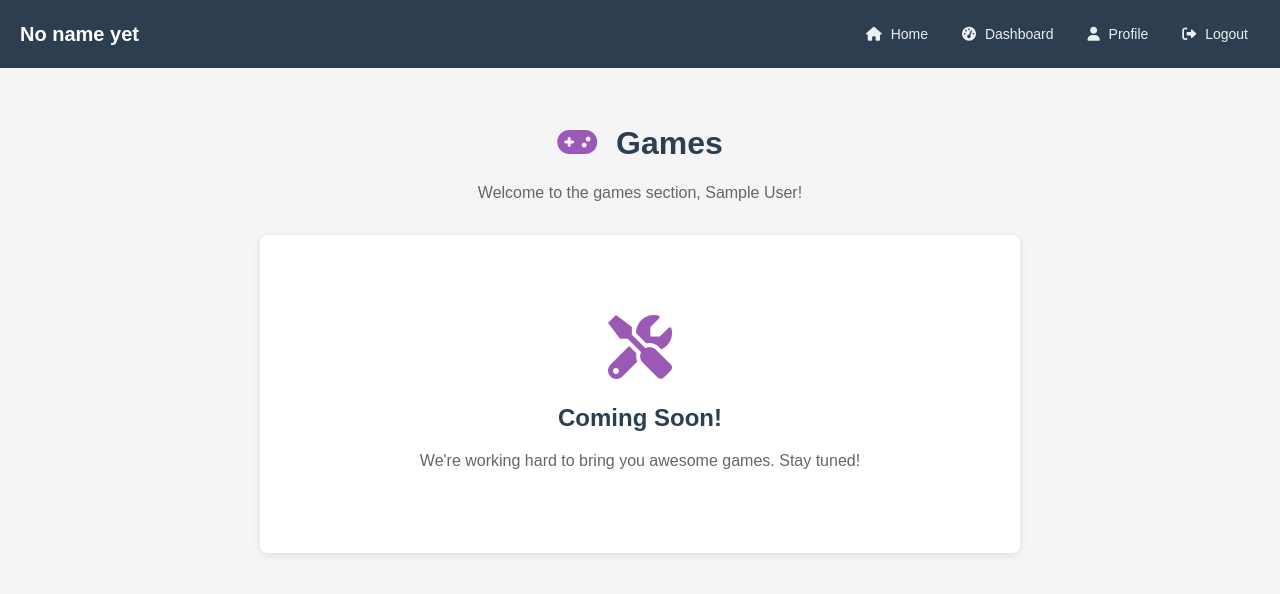
After one commit to matrix505/flask_WEB_SYSTEM_client1, a Flask app: page /games in a window 1280 px wide. The commit adds this page. Shown: the top 594 px of the page. Run offline with Flask 3, Linux system fonts and the light colour scheme; the visitor is signed in with stand-in values (Sample User, id 1).

Commit message:
Fixed dashboard navbar, game button, and includes the new created reserve page for games ( for only verify user)

```diff
--- a/app.py
+++ b/app.py
@@ -256,6 +256,12 @@ def profile():
 
     return render_template('profile.html', user=user)
 
+@app.route('/games')
+@login_required
+def games():
+    """Games page - only for verified users"""
+    return render_template('games.html')
+
 # ============ ADMIN ROUTES ============
 
 @app.route('/admin/dashboard')
@@ -355,7 +361,7 @@ def admin_edit_user(user_id):
                 flash(error, 'error')
             return render_template('admin_edit_user.html', user=user)
 
-        # Update user
+
         models.admin_update_user(user_id, username, email, firstname, middlename,
                                  lastname, birthday, contact, role)
 
@@ -368,7 +374,7 @@ def admin_edit_user(user_id):
 @admin_required
 def admin_delete_user(user_id):
     """Admin delete user"""
-    # Don't allow deleting yourself
+    # don't allow admin to delete themselves
     if user_id == session.get('user_id'):
         flash('You cannot delete yourself!', 'error')
         return redirect(url_for('admin_users'))
@@ -440,7 +446,7 @@ def admin_upload_profile():
 
     return redirect(url_for('admin_content'))
 
-# ============ ERROR HANDLERS ============
+# error page
 
 @app.errorhandler(404)
 def page_not_found(e):
@@ -449,4 +455,4 @@ def page_not_found(e):
 # ============ RUN APP ============
 
 if __name__ == '__main__':
-    app.run(debug=True)
+    app.run(host="0.0.0.0", port=5000, debug=True)
--- a/static/css/style.css
+++ b/static/css/style.css
@@ -91,6 +91,16 @@ a {
     margin-right: 8px;
 }
 
+.nav-toggle {
+    display: none;
+    background: none;
+    border: none;
+    color: #fff;
+    font-size: 24px;
+    cursor: pointer;
+    padding: 5px 10px;
+}
+
 .nav-links {
     display: flex;
     gap: 10px;
@@ -110,6 +120,20 @@ a {
 
 .nav-links a i {
     margin-right: 5px;
+}
+
+.nav-links .nav-games-btn {
+    background: linear-gradient(135deg, #9b59b6, #e74c3c);
+    color: #fff;
+    font-weight: bold;
+}
+
+.nav-links .nav-games-btn:hover {
+    background: linear-gradient(135deg, #8e44ad, #c0392b);
+}
+
+.nav-links .nav-games-btn i {
+    color: #f1c40f;
 }
 
 /* Flash messages */
@@ -893,17 +917,87 @@ a {
     font-size: 14px;
 }
 
+/* Games Page */
+.games-container {
+    max-width: 800px;
+    margin: 30px auto;
+    padding: 0 20px;
+}
+
+.games-header {
+    text-align: center;
+    margin-bottom: 30px;
+}
+
+.games-header h1 {
+    color: #2c3e50;
+    font-size: 2rem;
+    margin-bottom: 10px;
+}
+
+.games-header h1 i {
+    color: #9b59b6;
+    margin-right: 10px;
+}
+
+.games-header p {
+    color: #666;
+}
+
+.games-content {
+    background-color: #fff;
+    border-radius: 8px;
+    box-shadow: 0 2px 8px rgba(0, 0, 0, 0.1);
+    padding: 40px;
+}
+
+.coming-soon-box {
+    text-align: center;
+    padding: 40px 20px;
+}
+
+.coming-soon-box i {
+    color: #9b59b6;
+    margin-bottom: 20px;
+}
+
+.coming-soon-box h2 {
+    color: #2c3e50;
+    margin-bottom: 10px;
+}
+
+.coming-soon-box p {
+    color: #666;
+}
+
 /* Responsive */
 @media (max-width: 768px) {
     .navbar {
-        flex-direction: column;
-        gap: 10px;
+        flex-wrap: wrap;
         padding: 10px 15px;
     }
 
+    .nav-toggle {
+        display: block;
+    }
+
     .nav-links {
-        flex-wrap: wrap;
-        justify-content: center;
+        display: none;
+        width: 100%;
+        flex-direction: column;
+        gap: 5px;
+        margin-top: 10px;
+        padding-top: 10px;
+        border-top: 1px solid #34495e;
+    }
+
+    .nav-links.nav-active {
+        display: flex;
+    }
+
+    .nav-links a {
+        text-align: center;
+        padding: 10px;
     }
 
     .dashboard-container {
--- a/templates/base.html
+++ b/templates/base.html
@@ -14,17 +14,21 @@
                 No name yet
             </a>
         </div>
-        <div class="nav-links">
+        <button class="nav-toggle" onclick="toggleNav()">
+            <i class="fas fa-bars"></i>
+        </button>
+        <div class="nav-links" id="navLinks">
             <a href="{{ url_for('index') }}"><i class="fas fa-home"></i> Home</a>
 
             {% if session.get('loggedIn') %}
                 {% if session.get('role') == 'admin' %}
                     <a href="{{ url_for('admin_dashboard') }}"><i class="fas fa-tachometer-alt"></i> Dashboard</a>
+                    <a href="{{ url_for('profile') }}"><i class="fas fa-user"></i> Profile</a>
+                    <a href="{{ url_for('logout') }}" data-confirm="Are you sure you want to logout?" data-title="Logout"><i class="fas fa-sign-out-alt"></i> Logout</a>
                 {% else %}
                     <a href="{{ url_for('user_dashboard') }}"><i class="fas fa-tachometer-alt"></i> Dashboard</a>
+                    <a href="{{ url_for('games') }}" class="nav-games-btn"><i class="fas fa-gamepad"></i> Games</a>
                 {% endif %}
-                <a href="{{ url_for('profile') }}"><i class="fas fa-user"></i> Profile</a>
-                <a href="{{ url_for('logout') }}" data-confirm="Are you sure you want to logout?" data-title="Logout"><i class="fas fa-sign-out-alt"></i> Logout</a>
             {% else %}
                 <a href="{{ url_for('login') }}"><i class="fas fa-sign-in-alt"></i> Login</a>
                 <a href="{{ url_for('register') }}"><i class="fas fa-user-plus"></i> Register</a>
@@ -68,7 +72,7 @@
     </div>
 
     <script>
-        // Confirmation Modal Functions
+        // confirmation
         function showConfirm(title, message, onConfirm, confirmBtnClass) {
             var modal = document.getElementById('confirmModal');
             document.getElementById('modalTitle').textContent = title;
@@ -130,6 +134,12 @@
                 setTimeout(function() { msg.remove(); }, 500);
             });
         }, 5000);
+
+        // Toggle mobile navigation
+        function toggleNav() {
+            var navLinks = document.getElementById('navLinks');
+            navLinks.classList.toggle('nav-active');
+        }
     </script>
 </body>
 </html>
--- /dev/null
+++ b/templates/games.html
@@ -0,0 +1,20 @@
+{% extends 'base.html' %}
+
+{% block title %}Games - MyBlog{% endblock %}
+
+{% block content %}
+<div class="games-container">
+    <div class="games-header">
+        <h1><i class="fas fa-gamepad"></i> Games</h1>
+        <p>Welcome to the games section, {{ session.get('firstname') }}!</p>
+    </div>
+
+    <div class="games-content">
+        <div class="coming-soon-box">
+            <i class="fas fa-tools fa-4x"></i>
+            <h2>Coming Soon!</h2>
+            <p>We're working hard to bring you awesome games. Stay tuned!</p>
+        </div>
+    </div>
+</div>
+{% endblock %}
--- a/templates/profile.html
+++ b/templates/profile.html
@@ -35,6 +35,7 @@
             <a href="{{ url_for('profile') }}" class="nav-item active">
                 <i class="fas fa-user-edit"></i> My Profile
             </a>
+
             <a href="{{ url_for('logout') }}" class="nav-item" data-confirm="Are you sure you want to logout?" data-title="Logout">
                 <i class="fas fa-sign-out-alt"></i> Logout
             </a>
```
Also changed, not shown: templates/user_dashboard.html (+1 -18 lines).
